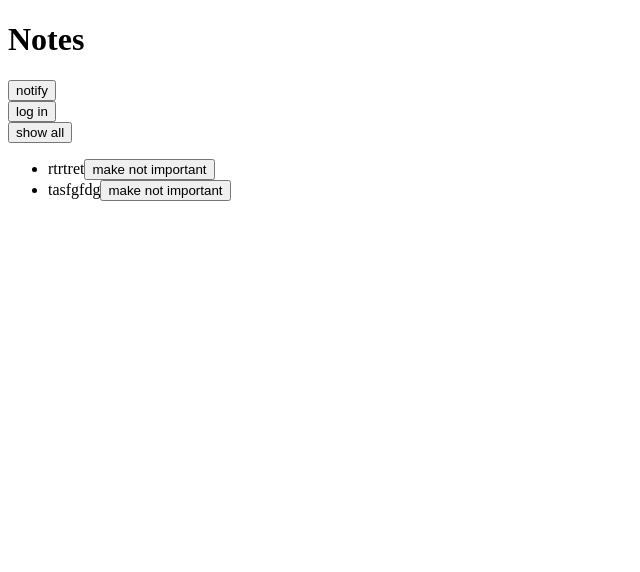
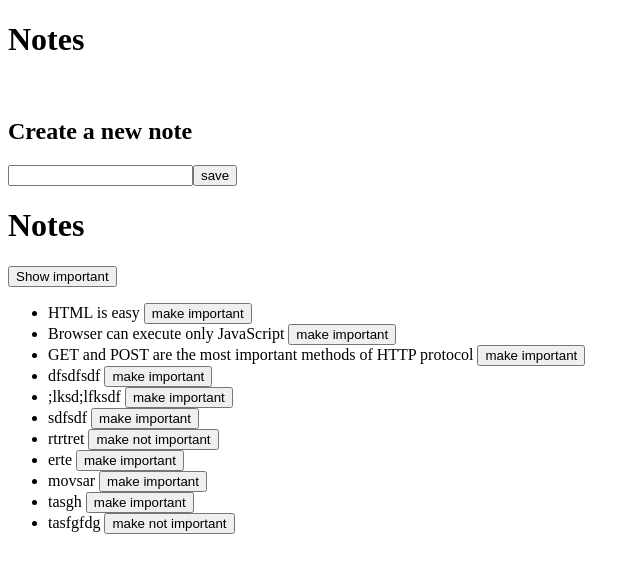
Before and after one commit to sohail-khan470/fso-frontend, a React (Vite) app: page / in a window 1280 px wide. Shown: the top 572 px of the page, without its empty margins (0-640 px from the left). Built offline with nearby package versions, Linux system fonts and the light colour scheme; data requests are answered from the project's data file.

Commit message:
added redux-toolkit-query for fetching

```diff
--- a/package.json
+++ b/package.json
@@ -11,10 +11,13 @@
     "server": "json-server -p3001 --watch db.json"
   },
   "dependencies": {
+    "@reduxjs/toolkit": "^2.6.1",
     "axios": "^1.7.9",
+    "prop-types": "^15.8.1",
     "react": "^19.0.0",
     "react-dom": "^19.0.0",
     "react-hook-form": "^7.54.2",
+    "react-redux": "^9.2.0",
     "react-toastify": "^11.0.5"
   },
   "devDependencies": {
--- a/src/App.jsx
+++ b/src/App.jsx
@@ -2,157 +2,22 @@ import Note from "./components/Note";
 import { useEffect, useState, useRef } from "react";
 import noteService from "./api/note-service";
 import { ToastContainer, toast } from "react-toastify";
-import userService from "./api/user-service";
-import LoginForm from "./components/LoginForm";
+NotesList;
 import NoteForm from "./components/NoteForm";
-import Togglable from "./components/Toggleable";
+import NotesList from "./components/NotesList";
 
 const App = () => {
-  const [notes, setNotes] = useState([]);
   const [newNote, setNewNote] = useState("");
-  const [showAll, setShowAll] = useState(false);
-  const [username, setUsername] = useState("");
-  const [password, setPassword] = useState("");
-  const [user, setUser] = useState(null);
-  const [loginVisible, setLoginVisible] = useState(false);
 
   const noteFormRef = useRef();
-
-  useEffect(() => {
-    const getAll = async () => {
-      const notes = await noteService.getAll();
-      setNotes(notes);
-    };
-
-    getAll();
-  }, []);
-
-  useEffect(() => {
-    const loggedUserJSON = window.localStorage.getItem("loggedNoteappUser");
-    if (loggedUserJSON) {
-      const user = JSON.parse(loggedUserJSON);
-      setUser(user);
-      noteService.setToken(user.token);
-    }
-  }, []);
-
-  console.log(notes);
-
-  const addNote = async (noteObject) => {
-    await noteService.create(noteObject);
-    setNotes(notes.concat(noteObject));
-    toast("Note added successfully");
-    setNewNote("");
-  };
-
-  const handleNoteChange = (event) => {
-    setNewNote(event.target.value);
-  };
-
-  const handleUsernameChange = (e) => {
-    setUsername(e.target.value);
-  };
-
-  const handlePasswordChange = (e) => {
-    setPassword(e.target.value);
-  };
-
-  const handleLogin = async (event) => {
-    event.preventDefault();
-
-    const user = await userService.login({ username, password });
-    window.localStorage.setItem("loggedNoteappUser", JSON.stringify(user));
-
-    noteService.setToken(user.token);
-    setUser(user);
-    if (!user) {
-      toast("Invalid Credentials please try again");
-    }
-    setUsername("");
-    setPassword("");
-
-    if (user) {
-      toast(`Logging in with the user ${user.username}`);
-    }
-  };
-
-  const toggleImportance = async (id) => {
-    try {
-      const note = notes.find((n) => n._id === id);
-      const updatedNote = { ...note, important: !note.important };
-      console.log(id, updatedNote);
-      await noteService.update(id, updatedNote);
-      setNotes(notes.map((n) => (n._id === id ? updatedNote : n)));
-    } catch (error) {
-      console.log(error);
-    }
-  };
-
-  const notesToShow = showAll
-    ? notes
-    : notes.filter((note) => note.important === true);
-  const notify = () => {
-    toast("Notification working");
-  };
-
-  const loginForm = () => {
-    const hideWhenVisible = { display: loginVisible ? "none" : "" };
-    const showWhenVisible = { display: loginVisible ? "" : "none" };
-
-    return (
-      <div>
-        <div style={hideWhenVisible}>
-          <button onClick={() => setLoginVisible(true)}>log in</button>
-        </div>
-        <div style={showWhenVisible}>
-          <LoginForm
-            username={username}
-            password={password}
-            handleUsernameChange={handleUsernameChange}
-            handlePasswordChange={handlePasswordChange}
-            handleSubmit={handleLogin}
-          />
-          <button onClick={() => setLoginVisible(false)}>cancel</button>
-        </div>
-      </div>
-    );
-  };
 
   return (
     <div>
       <h1>Notes</h1>
+      <br />
+      <NoteForm />
+      <NotesList />
       <ToastContainer />
-      <button onClick={notify}>notify</button>
-
-      {!user && loginForm()}
-
-      {user && (
-        <div>
-          <p>{user.name} logged in</p>
-          <Togglable buttonLabel="new note" ref={noteFormRef}>
-            <NoteForm
-              createNote={addNote}
-              value={newNote}
-              handleChange={handleNoteChange}
-            />
-          </Togglable>
-        </div>
-      )}
-
-      <div>
-        <button onClick={() => setShowAll(!showAll)}>
-          show {showAll ? "important" : "all"}
-        </button>
-      </div>
-      <ul>
-        {notesToShow.map((note) => (
-          <Note
-            note={note}
-            key={note._id}
-            toggleImportance={toggleImportance}
-          />
-        ))}
-      </ul>
     </div>
   );
 };
--- a/src/components/Note.jsx
+++ b/src/components/Note.jsx
@@ -3,7 +3,7 @@ const Note = ({ note, toggleImportance }) => {
 
   return (
     <li>
-      {note.content}
+      {note.content + "  "}
       <button onClick={() => toggleImportance(note._id)}>{label}</button>
     </li>
   );
--- a/src/components/NoteForm.jsx
+++ b/src/components/NoteForm.jsx
@@ -1,23 +1,31 @@
 import { useState } from "react";
+import { useAddNoteMutation } from "../redux/api";
 
-const NoteForm = ({ createNote }) => {
+const NoteForm = () => {
   const [newNote, setNewNote] = useState("");
+  const [addNote, { isLoading }] = useAddNoteMutation();
 
-  const addNote = (event) => {
+  const handleAddNote = async (event) => {
     event.preventDefault();
-    createNote({
-      content: newNote,
-      important: true,
-    });
+    try {
+      await addNote({ content: newNote, important: false }).unwrap();
+      setNewNote("");
+    } catch (err) {
+      console.error("Failed to add note:", err);
+    }
+    toast("Note added successfully");
+    setNewNote("");
+  };
 
-    setNewNote("");
+  const handleNoteChange = (event) => {
+    setNewNote(event.target.value);
   };
 
   return (
     <div>
       <h2>Create a new note</h2>
 
-      <form onSubmit={addNote}>
+      <form onSubmit={handleAddNote}>
         <input
           value={newNote}
           onChange={(event) => setNewNote(event.target.value)}
--- /dev/null
+++ b/src/components/NotesList.jsx
@@ -0,0 +1,63 @@
+import { useEffect, useState } from "react";
+import Note from "./Note";
+import noteService from "../api/note-service";
+import { useGetNotesQuery } from "../redux/api";
+import { toast } from "react-toastify";
+
+function NotesList() {
+  const [notes, setNotes] = useState([]);
+  const { data: allNotes, isLoading, isError, error } = useGetNotesQuery();
+  const [showAll, setShowAll] = useState(true);
+
+  useEffect(() => {
+    if (allNotes) {
+      setNotes(allNotes);
+    }
+  }, [allNotes]); // ✅ Corrected dependency
+
+  console.log(notes);
+
+  const toggleImportance = async (id) => {
+    try {
+      const note = notes.find((n) => n._id === id);
+      if (!note) return;
+
+      const updatedNote = { ...note, important: !note.important };
+      console.log(id, updatedNote);
+
+      await noteService.update(id, updatedNote);
+      setNotes(notes.map((n) => (n._id === id ? updatedNote : n)));
+    } catch (error) {
+      console.error("Error updating note:", error);
+      toast.error("Failed to update note.");
+    }
+  };
+
+  const notesToShow = showAll ? notes : notes.filter((note) => note.important);
+
+  const notify = () => {
+    toast("Notification working");
+  };
+
+  return (
+    <div>
+      <h1>Notes</h1>
+      <div>
+        <button onClick={() => setShowAll(!showAll)}>
+          Show {showAll ? "important" : "all"}
+        </button>
+      </div>
+      <ul>
+        {notesToShow.map((note) => (
+          <Note
+            note={note}
+            key={note._id}
+            toggleImportance={toggleImportance}
+          />
+        ))}
+      </ul>
+    </div>
+  );
+}
+
+export default NotesList;
--- a/src/main.jsx
+++ b/src/main.jsx
@@ -1,8 +1,10 @@
-import ReactDOM from 'react-dom/client'
-import App from './App'
+import ReactDOM from "react-dom/client";
+import App from "./App";
+import { Provider } from "react-redux";
+import { store } from "./redux/store";
 
-
-
-ReactDOM.createRoot(document.getElementById('root')).render(
-  <App />
-)
+ReactDOM.createRoot(document.getElementById("root")).render(
+  <Provider store={store}>
+    <App />
+  </Provider>
+);
--- /dev/null
+++ b/src/redux/api.js
@@ -0,0 +1,59 @@
+// src/features/notes/notesApi.js
+import { createApi, fetchBaseQuery } from "@reduxjs/toolkit/query/react";
+
+export const notesApi = createApi({
+  reducerPath: "notesApi",
+  baseQuery: fetchBaseQuery({ baseUrl: "http://localhost:4100/" }),
+  tagTypes: ["Note"], // Define tag types for caching
+  endpoints: (builder) => ({
+    // Query to get all notes
+    getNotes: builder.query({
+      query: () => "/notes",
+      providesTags: ["Note"], // This data provides 'Note' tag
+    }),
+
+    // Query to get a single note by ID
+    getNoteById: builder.query({
+      query: (id) => `/notes/${id}`,
+      providesTags: (result, error, id) => [{ type: "Note", id }],
+    }),
+
+    // Mutation to add a new note
+    addNote: builder.mutation({
+      query: (newNote) => ({
+        url: "/notes",
+        method: "POST",
+        body: newNote,
+      }),
+      invalidatesTags: ["Note"], // Invalidate all notes cache
+    }),
+
+    // Mutation to update a note
+    updateNote: builder.mutation({
+      query: ({ id, ...patch }) => ({
+        url: `/notes/${id}`,
+        method: "PATCH",
+        body: patch,
+      }),
+      invalidatesTags: (result, error, { id }) => [{ type: "Note", id }],
+    }),
+
+    // Mutation to delete a note
+    deleteNote: builder.mutation({
+      query: (id) => ({
+        url: `/notes/${id}`,
+        method: "DELETE",
+      }),
+      invalidatesTags: ["Note"],
+    }),
+  }),
+});
+
+// Export hooks for usage in components
+export const {
+  useGetNotesQuery,
+  useGetNoteByIdQuery,
+  useAddNoteMutation,
+  useUpdateNoteMutation,
+  useDeleteNoteMutation,
+} = notesApi;
--- /dev/null
+++ b/src/redux/store.js
@@ -0,0 +1,10 @@
+import { configureStore } from "@reduxjs/toolkit";
+import { notesApi } from "./api";
+
+export const store = configureStore({
+  reducer: {
+    [notesApi.reducerPath]: notesApi.reducer,
+  },
+  middleware: (getDefaultMiddleware) =>
+    getDefaultMiddleware().concat(notesApi.middleware),
+});
```
Also changed, not shown: src/components/LoginForm.jsx (+75 -21 lines), src/components/Toggleable.jsx (+7 -0 lines), src/redux/notesSlice.js (added), 1 other file (tests, documents, lock files or other folders).
